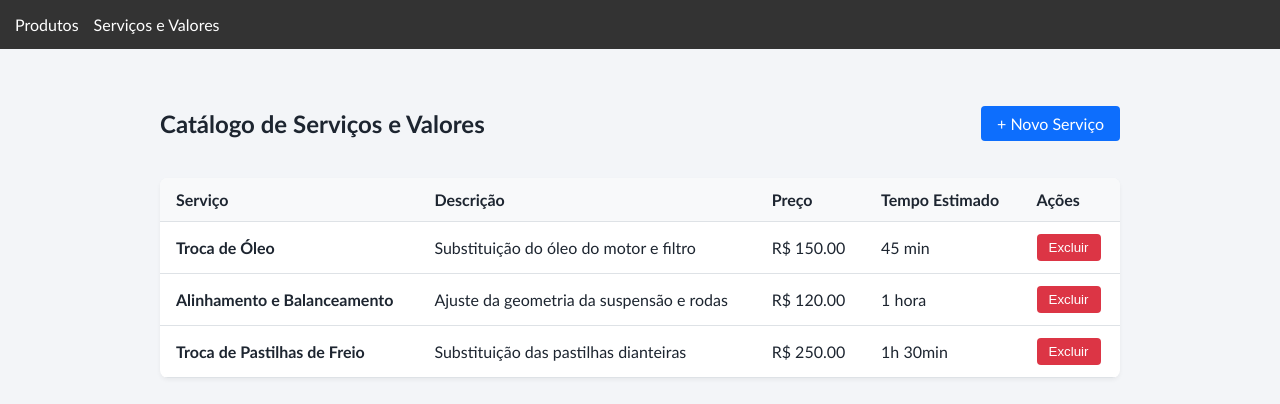
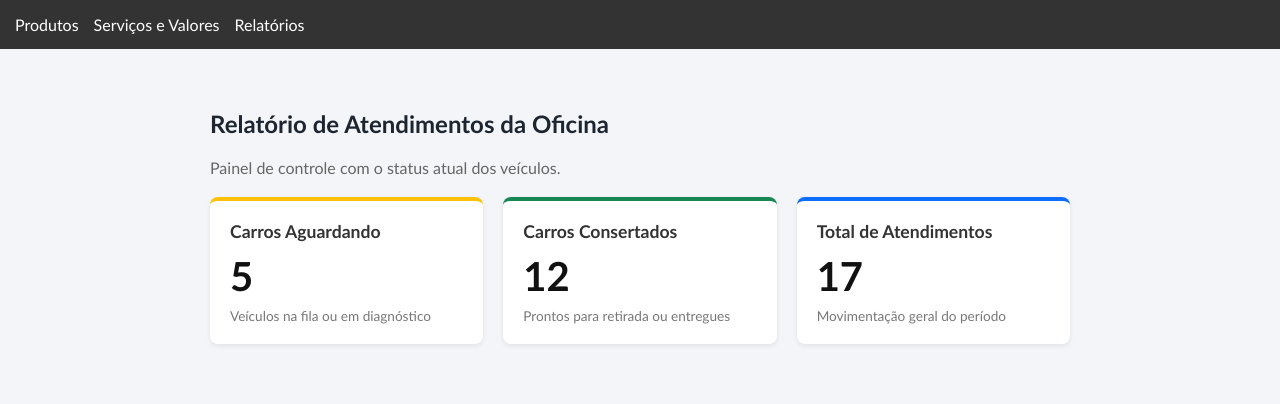
Before and after one commit to EderRosso/projeto-integrador-base, an Angular app in the folder frontend/: page /relatorios in a window 1280 px wide. Before the commit this address led to /servicos. Shown: the top 404 px of the page. Built offline with nearby package versions, Linux system fonts and the light colour scheme.

Commit message:
feat(relatorios): implementa painel de relatorios da oficina

```diff
--- a/frontend/src/app/app.routes.ts
+++ b/frontend/src/app/app.routes.ts
@@ -11,5 +11,9 @@ export const routes: Routes = [
     path: 'produtos',
     loadChildren: () => import('./features/produtos/produtos.routes').then(m => m.PRODUTOS_ROUTES)
   },
+  {
+    path: 'relatorios',
+    loadChildren: () => import('./features/relatorios/relatorios.routes').then(m => m.RELATORIOS_ROUTES)
+  },
   { path: '**', redirectTo: 'servicos' }
 ];
--- a/frontend/src/app/app.ts
+++ b/frontend/src/app/app.ts
@@ -9,6 +9,7 @@ import { RouterOutlet, RouterLink } from '@angular/router';
     <nav class="navbar" style="padding: 15px; background: #333; display: flex; gap: 15px;">
       <a routerLink="/produtos" style="color: white; text-decoration: none;">Produtos</a>
       <a routerLink="/servicos" style="color: white; text-decoration: none;">Serviços e Valores</a>
+      <a routerLink="/relatorios" style="color: white; text-decoration: none;">Relatórios</a>
     </nav>
     <main style="padding: 20px;">
       <router-outlet></router-outlet>
--- /dev/null
+++ b/frontend/src/app/features/relatorios/relatorio-painel/relatorio-painel.css
@@ -0,0 +1,11 @@
+.container-relatorio { padding: 20px; max-width: 900px; margin: 0 auto; }
+.subtitle { color: #666; margin-bottom: 20px; }
+.cards-grid { display: grid; grid-template-columns: repeat(auto-fit, minmax(250px, 1fr)); gap: 20px; }
+.card { background: white; padding: 20px; border-radius: 8px; box-shadow: 0 2px 5px rgba(0,0,0,0.08); border-top: 4px solid #ccc; }
+.card.warning { border-top-color: #ffc107; }
+.card.success { border-top-color: #198754; }
+.card.info { border-top-color: #0d6efd; }
+.card h3 { margin: 0 0 10px 0; font-size: 1.1rem; color: #333; }
+.card .number { font-size: 2.5rem; font-weight: bold; margin: 0 0 5px 0; color: #111; }
+.card .desc { font-size: 0.85rem; color: #777; }
+.loading { text-align: center; padding: 30px; color: #666; }
--- /dev/null
+++ b/frontend/src/app/features/relatorios/relatorio-painel/relatorio-painel.html
@@ -0,0 +1,28 @@
+<div class="container-relatorio">
+  <h2>Relatório de Atendimentos da Oficina</h2>
+  <p class="subtitle">Painel de controle com o status atual dos veículos.</p>
+
+  @if (carregando()) {
+    <div class="loading">Carregando dados do relatório...</div>
+  } @else if (relatorio(); as r) {
+    <div class="cards-grid">
+      <div class="card warning">
+        <h3>Carros Aguardando</h3>
+        <p class="number">{{ r.veiculosAguardando }}</p>
+        <span class="desc">Veículos na fila ou em diagnóstico</span>
+      </div>
+
+      <div class="card success">
+        <h3>Carros Consertados</h3>
+        <p class="number">{{ r.veiculosConsertados }}</p>
+        <span class="desc">Prontos para retirada ou entregues</span>
+      </div>
+
+      <div class="card info">
+        <h3>Total de Atendimentos</h3>
+        <p class="number">{{ r.totalAtendimentos }}</p>
+        <span class="desc">Movimentação geral do período</span>
+      </div>
+    </div>
+  }
+</div>
--- /dev/null
+++ b/frontend/src/app/features/relatorios/relatorio-painel/relatorio-painel.ts
@@ -0,0 +1,25 @@
+import { Component, inject, signal, OnInit } from '@angular/core';
+import { CommonModule } from '@angular/common';
+import { RelatorioService } from '../relatorio.service';
+import { RelatorioOficina } from '../relatorio.model';
+
+@Component({
+  selector: 'app-relatorio-painel',
+  standalone: true,
+  imports: [CommonModule],
+  templateUrl: './relatorio-painel.html',
+  styleUrls: ['./relatorio-painel.css']
+})
+export class RelatorioPainel implements OnInit {
+  private service = inject(RelatorioService);
+
+  relatorio = signal<RelatorioOficina | null>(null);
+  carregando = signal<boolean>(true);
+
+  async ngOnInit() {
+    this.carregando.set(true);
+    const dados = await this.service.obterResumo();
+    this.relatorio.set(dados);
+    this.carregando.set(false);
+  }
+}
--- /dev/null
+++ b/frontend/src/app/features/relatorios/relatorio.model.ts
@@ -0,0 +1,6 @@
+export interface RelatorioOficina {
+  veiculosAguardando: number;
+  veiculosConsertados: number;
+  totalAtendimentos: number;
+  faturamentoEstimado: number;
+}
--- /dev/null
+++ b/frontend/src/app/features/relatorios/relatorio.service.ts
@@ -0,0 +1,20 @@
+import { Injectable, signal } from '@angular/core';
+import { RelatorioOficina } from './relatorio.model';
+
+@Injectable({
+  providedIn: 'root'
+})
+export class RelatorioService {
+  // Simulando os dados vindos do sistema da oficina
+  private dadosRelatorio = signal<RelatorioOficina>({
+    veiculosAguardando: 5,
+    veiculosConsertados: 12,
+    totalAtendimentos: 17,
+    faturamentoEstimado: 3450.00
+  });
+
+  async obterResumo(): Promise<RelatorioOficina> {
+    await new Promise(r => setTimeout(r, 200)); // Simula delay de rede
+    return this.dadosRelatorio();
+  }
+}
--- /dev/null
+++ b/frontend/src/app/features/relatorios/relatorios.routes.ts
@@ -0,0 +1,6 @@
+import { Routes } from '@angular/router';
+import { RelatorioPainel } from './relatorio-painel/relatorio-painel';
+
+export const RELATORIOS_ROUTES: Routes = [
+  { path: '', component: RelatorioPainel }
+];
```
